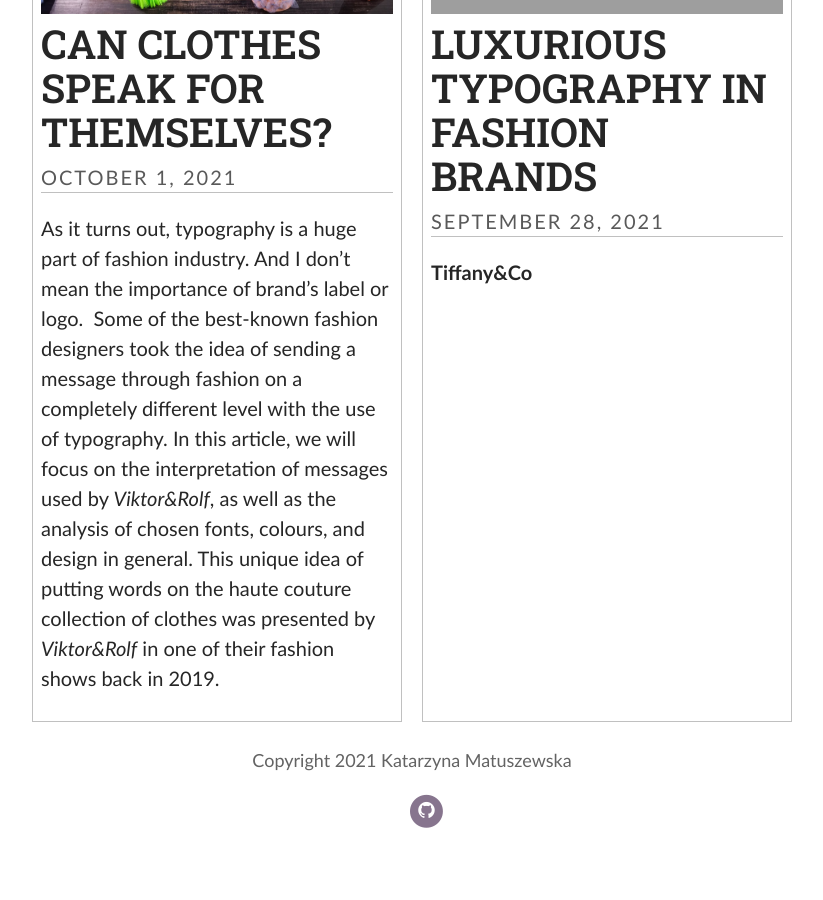
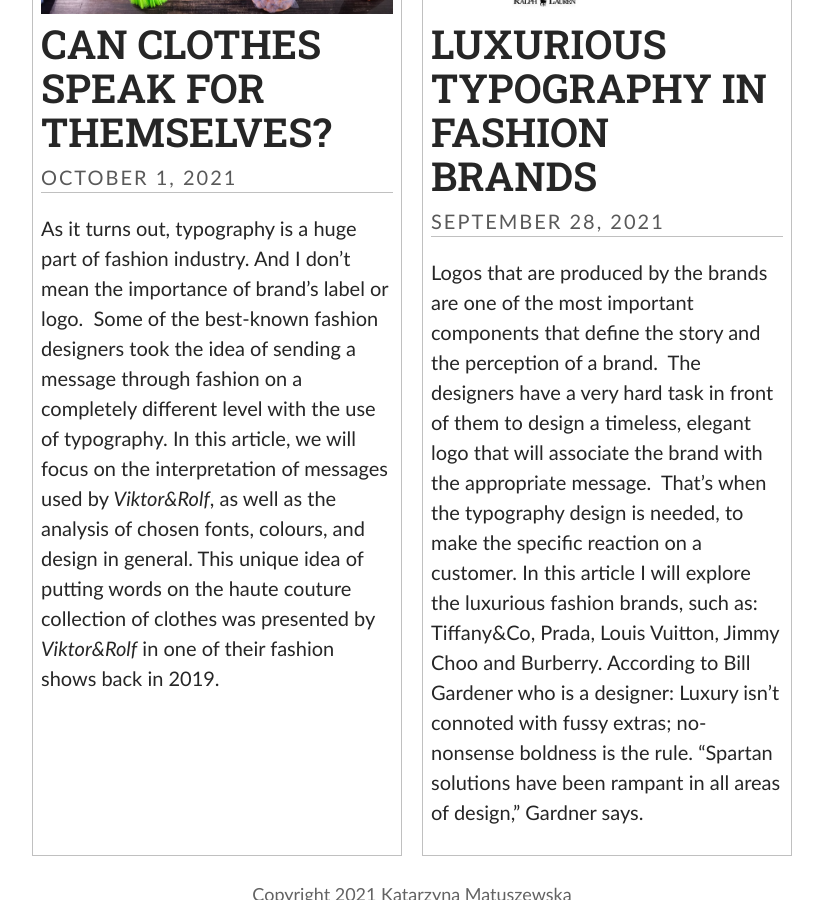
Before and after one commit to kasiamatuszewska/typographydesign, a Jekyll site: the page built from index.html, in a window 1280 px wide and 900 px high, scrolled down 1213 px. Shown: the whole window, without its empty margins (228-1051 px from the left). Built offline with Jekyll 4.4.1, drawn with Linux system fonts in a browser that asks for light colours; some web fonts are replaced; the list of posts is cut into pages by our own code; before the commit the page ends 2070 px from its top, so only the background shows below that; grey boxes are pictures that could not be loaded.

Commit message:
Update Post “2021-09-28-luxurious-fashion-brands”

```diff
--- a/_posts/2021-09-28-luxurious-fashion-brands.md
+++ b/_posts/2021-09-28-luxurious-fashion-brands.md
@@ -2,32 +2,52 @@
 layout: post
 title: LUXURIOUS TYPOGRAPHY IN FASHION BRANDS
 date: 2021-09-28T17:20:53.931Z
-image: ../uploads/article-photo.png
+image: ../uploads/13e680e9a7508f7f604818045666aa73.jpg
 title_color: "#ffffff"
 comments: false
 ---
-**Tiffany&Co**
+Logos that are produced by the brands are one of the most important components that define the story and the perception of a brand.  The designers have a very hard task in front of them to design a timeless, elegant logo that will associate the brand with the appropriate message.  That’s when the typography design is needed, to make the specific reaction on a customer. In this article I will explore the luxurious fashion brands, such as: Tiffany&Co, Prada, Louis Vuitton, Jimmy Choo and Burberry. According to Bill Gardener who is a designer: Luxury isn’t connoted with fussy extras; no-nonsense boldness is the rule. “Spartan solutions have been rampant in all areas of design,” Gardner says.
+
+
+
+**TIFFANY&CO**
 
 In its logo uses a very high contrast with the letters, which can be easily associate with the sharpness of diamonds and many more luxurious stones. Gives the idea of high-quality product. The brand is very high quality and respected all over the world and the typography reflects it very well.
 
-**Prada**
+![](../uploads/ps_tiffany_01.jpg)
+
+
+
+**PRADA**
 
 The Prada logo is bold and instinctive and uses the bespoke modern serif font. One of its characteristics is that the logo itself is very extended.
 
-**Louis Vuitton**
+![](../uploads/prada_thumb_2_5000x.jpg)
+
+
+
+**LOUIS VUITTON**
 
 Once again, an easily noticeable contrast in the logo of the brand, which also gives the idea of power, modernity, and class. Automatically associated with luxuriousness.
 
-**Jimmy Choo**
+![](../uploads/louis-vuitton-logo.png)
+
+
+
+**JIMMY CHOO**
 
 The main characteristic of its logo is the big contrast used in the font. Very thin lines contrast with some thicker lines used in the letters. It gives the consumer the idea that the brand is very modern, new, and chic. It also gives some type of power. This gives the dynamic and strong experience associated with luxuriousness.
 
 
 
-**Burberry**
+![](../uploads/jimmy-choo-logo-vector.png)
+
+**BURBERRY**
 
 The logo itself hasn’t changed that much for the past 100 years when the company was firstly established. The main differences can be seen between the weight of the typographic design of both logos, as well as the choice of. A different font. What’s interesting, the font itself has been changed from a chicer and classier one to one with more circular edges of the letters. This moderation may suggest that the logo is more adapted for the digital purposes rather than the printed ones. Another difference can be observed in the weight of the logo. The previous one was light weighted compared to the new one. What’s also important is the condensation of the letters in both logos. The newly; presented one is more condensed and gives the vibes of a more modern and more digitally adapted brand.
 
 
 
+![](../uploads/burberry-logo-700x394.png)
+
 What all these brands have in common is the fact that they are all associated with luxurious, high-quality products. Doesn’t matter if it’s jewelry, clothes, or shoes. Each of the brand through its typographic design of the logo, clearly sends the message of an iconic and respected brand. I believe that this phenomenon is hidden in the simplicity of the logos used. Not only are these the easiest fonts but also, they are not decorated in any type of way, they are clear, easy to read, rather sharp edges and high contrast with letters. Through comparison of these luxurious brands, we can also easily deduce what we as customers find chic, luxurious and high-quality. The simplicity is what I believe the feature that we are looking for as it can create a timeless logo.
```
Also changed, not shown: uploads/13e680e9a7508f7f604818045666aa73.jpg (added), uploads/burberry-logo-700x394.png (added), uploads/jimmy-choo-logo-vector.png (added), uploads/louis-vuitton-logo.png (added), uploads/prada_thumb_2_5000x.jpg (added), uploads/ps_tiffany_01.jpg (added).
